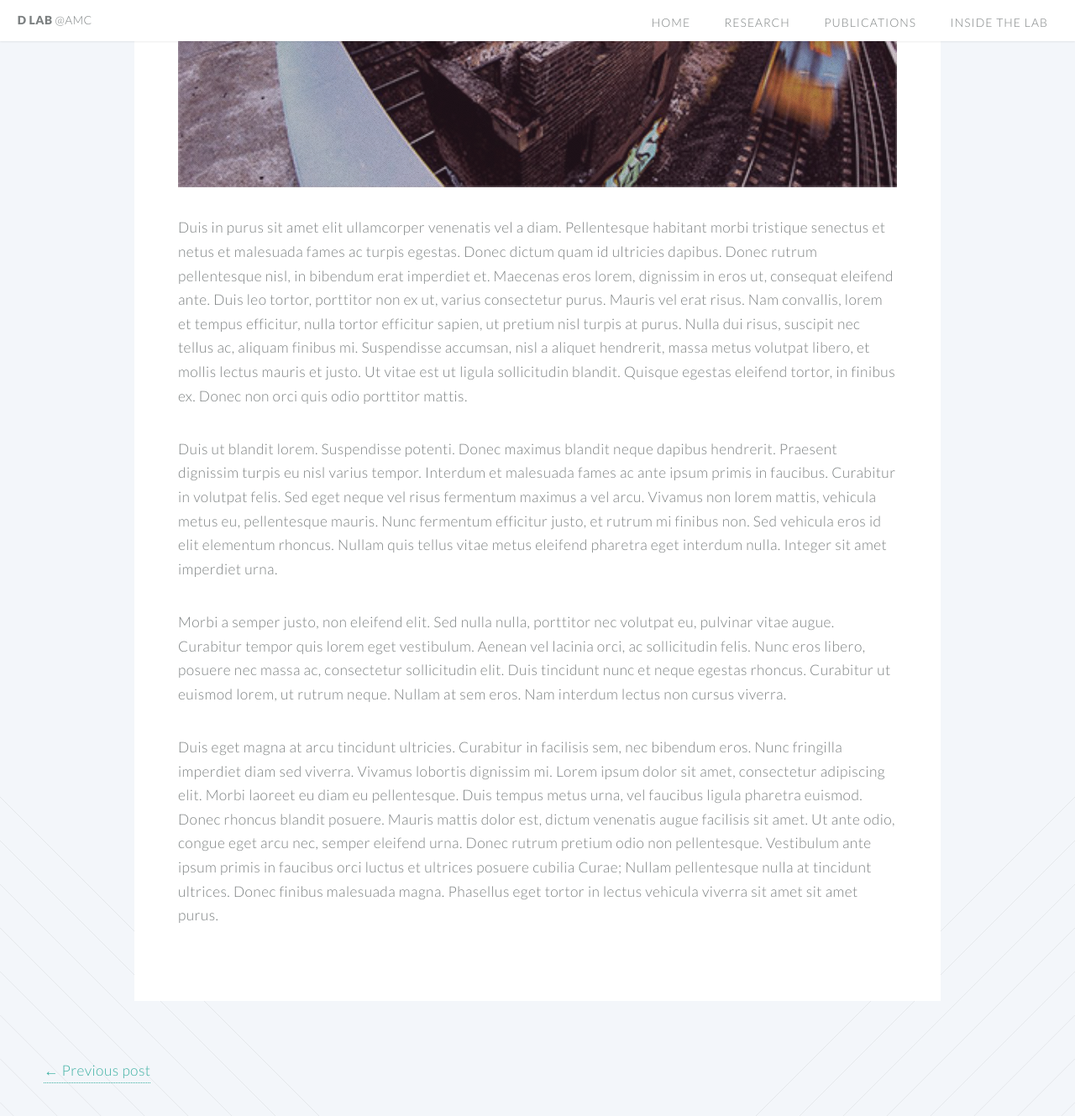
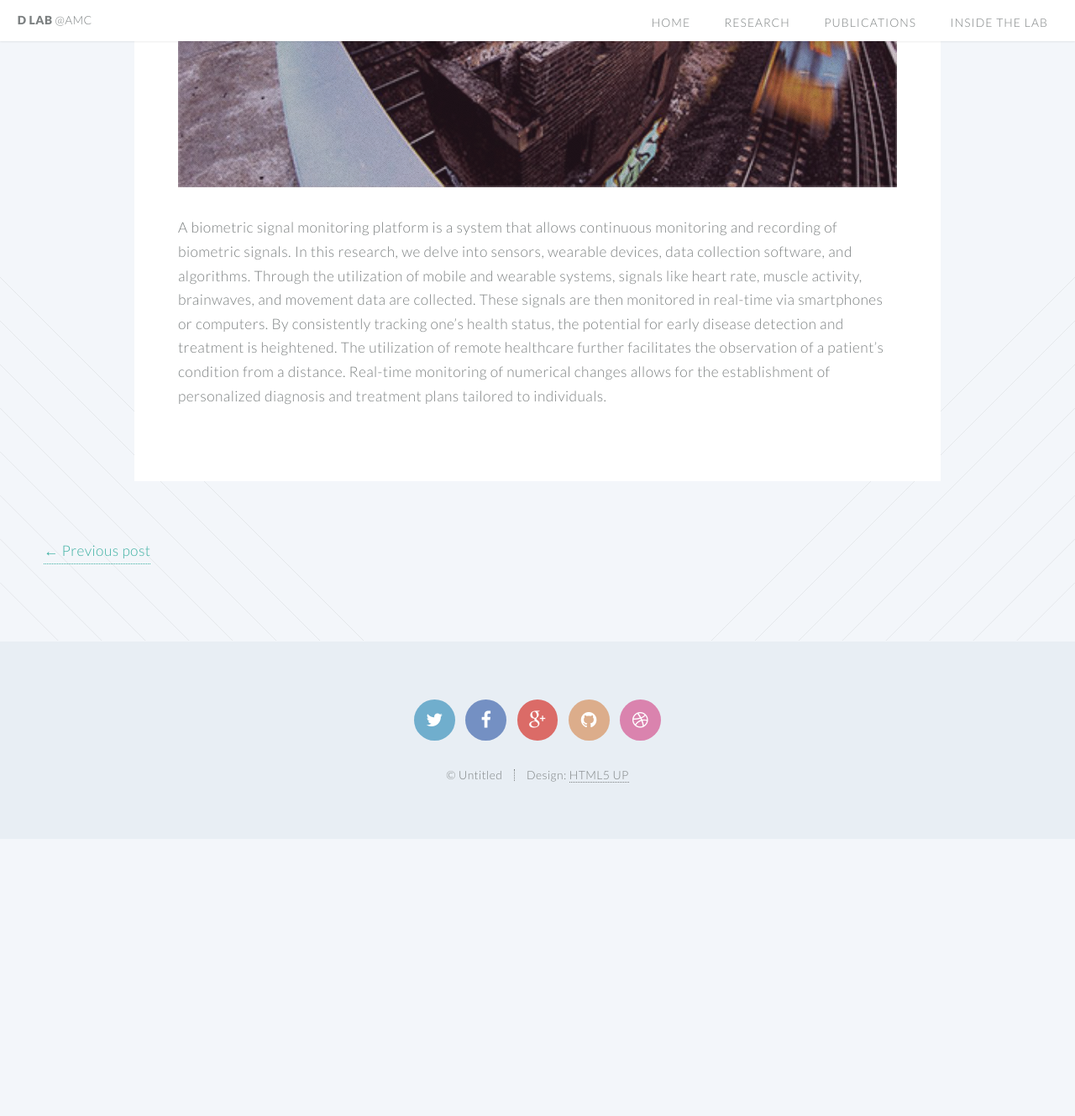
Before and after one commit to ydon1111/ydon1111.github.io, a Jekyll site: the page built from _posts/2014-08-31-duis-in-purus.markdown, in a window 1280 px wide and 1400 px high, scrolled down 587 px. Shown: the top 1329 px of the window at 84% size. Built offline with Jekyll 4.4.1, drawn with Linux system fonts in a browser that asks for light colours; after the commit the page ends 1586 px from its top, so only the background shows below that; some of the changed text lies outside the part shown.

Commit message:
poster 수정예신

```diff
--- a/_includes/header.html
+++ b/_includes/header.html
@@ -3,7 +3,7 @@
 				<nav id="nav">
 					<ul>
 						<li><a href="/">Home</a></li>
-						<li><a href="/blog.html">Research</a></li>
+						<li><a href="/researchTopics.html">Research</a></li>
 						<li><a href="/publications.html">Publications</a></li>
 						<li class="Inside the Lab">
 							<a href="">Inside the Lab</a>
--- a/_posts/2014-08-07-first-post.markdown
+++ b/_posts/2014-08-07-first-post.markdown
@@ -4,7 +4,7 @@
 date:   2014-08-31 14:36:23
 permalink: /first-post.html
 ---
-<span class="image featured"><img src="/images/pic02.jpg" alt=""></span>
+<span class="image featured"><img src="/images/pic01.jpg" alt=""></span>
 Lorem ipsum dolor sit amet, consectetur adipiscing elit. Suspendisse at metus augue. In fringilla nibh ac efficitur blandit. Nullam eu pretium mi. Cum sociis natoque penatibus et magnis dis parturient montes, nascetur ridiculus mus. Curabitur vulputate lacinia tortor, vel ultrices ligula. Etiam hendrerit aliquam tristique. Nulla tincidunt tortor id quam dignissim fermentum.
 
 Duis in purus sit amet elit ullamcorper venenatis vel a diam. Pellentesque habitant morbi tristique senectus et netus et malesuada fames ac turpis egestas. Donec dictum quam id ultricies dapibus. Donec rutrum pellentesque nisl, in bibendum erat imperdiet et. Maecenas eros lorem, dignissim in eros ut, consequat eleifend ante. Duis leo tortor, porttitor non ex ut, varius consectetur purus. Mauris vel erat risus. Nam convallis, lorem et tempus efficitur, nulla tortor efficitur sapien, ut pretium nisl turpis at purus. Nulla dui risus, suscipit nec tellus ac, aliquam finibus mi. Suspendisse accumsan, nisl a aliquet hendrerit, massa metus volutpat libero, et mollis lectus mauris et justo. Ut vitae est ut ligula sollicitudin blandit. Quisque egestas eleifend tortor, in finibus ex. Donec non orci quis odio porttitor mattis.
--- a/_posts/2014-08-31-duis-in-purus.markdown
+++ b/_posts/2014-08-31-duis-in-purus.markdown
@@ -1,14 +1,8 @@
 ---
 layout: post
-title:  "Duis in purus"
+title:  "Biomedical Signal Monitoring"
 date:   2014-09-07 14:36:23
-categories: Duis
+categories: Biomedical Signal Monitoring
 ---
 <span class="image featured"><img src="/images/pic01.jpg" alt=""></span>
-Duis in purus sit amet elit ullamcorper venenatis vel a diam. Pellentesque habitant morbi tristique senectus et netus et malesuada fames ac turpis egestas. Donec dictum quam id ultricies dapibus. Donec rutrum pellentesque nisl, in bibendum erat imperdiet et. Maecenas eros lorem, dignissim in eros ut, consequat eleifend ante. Duis leo tortor, porttitor non ex ut, varius consectetur purus. Mauris vel erat risus. Nam convallis, lorem et tempus efficitur, nulla tortor efficitur sapien, ut pretium nisl turpis at purus. Nulla dui risus, suscipit nec tellus ac, aliquam finibus mi. Suspendisse accumsan, nisl a aliquet hendrerit, massa metus volutpat libero, et mollis lectus mauris et justo. Ut vitae est ut ligula sollicitudin blandit. Quisque egestas eleifend tortor, in finibus ex. Donec non orci quis odio porttitor mattis.
-
-Duis ut blandit lorem. Suspendisse potenti. Donec maximus blandit neque dapibus hendrerit. Praesent dignissim turpis eu nisl varius tempor. Interdum et malesuada fames ac ante ipsum primis in faucibus. Curabitur in volutpat felis. Sed eget neque vel risus fermentum maximus a vel arcu. Vivamus non lorem mattis, vehicula metus eu, pellentesque mauris. Nunc fermentum efficitur justo, et rutrum mi finibus non. Sed vehicula eros id elit elementum rhoncus. Nullam quis tellus vitae metus eleifend pharetra eget interdum nulla. Integer sit amet imperdiet urna.
-
-Morbi a semper justo, non eleifend elit. Sed nulla nulla, porttitor nec volutpat eu, pulvinar vitae augue. Curabitur tempor quis lorem eget vestibulum. Aenean vel lacinia orci, ac sollicitudin felis. Nunc eros libero, posuere nec massa ac, consectetur sollicitudin elit. Duis tincidunt nunc et neque egestas rhoncus. Curabitur ut euismod lorem, ut rutrum neque. Nullam at sem eros. Nam interdum lectus non cursus viverra.
-
-Duis eget magna at arcu tincidunt ultricies. Curabitur in facilisis sem, nec bibendum eros. Nunc fringilla imperdiet diam sed viverra. Vivamus lobortis dignissim mi. Lorem ipsum dolor sit amet, consectetur adipiscing elit. Morbi laoreet eu diam eu pellentesque. Duis tempus metus urna, vel faucibus ligula pharetra euismod. Donec rhoncus blandit posuere. Mauris mattis dolor est, dictum venenatis augue facilisis sit amet. Ut ante odio, congue eget arcu nec, semper eleifend urna. Donec rutrum pretium odio non pellentesque. Vestibulum ante ipsum primis in faucibus orci luctus et ultrices posuere cubilia Curae; Nullam pellentesque nulla at tincidunt ultrices. Donec finibus malesuada magna. Phasellus eget tortor in lectus vehicula viverra sit amet sit amet purus.
+A biometric signal monitoring platform is a system that allows continuous monitoring and recording of biometric signals. In this research, we delve into sensors, wearable devices, data collection software, and algorithms. Through the utilization of mobile and wearable systems, signals like heart rate, muscle activity, brainwaves, and movement data are collected. These signals are then monitored in real-time via smartphones or computers. By consistently tracking one's health status, the potential for early disease detection and treatment is heightened. The utilization of remote healthcare further facilitates the observation of a patient's condition from a distance. Real-time monitoring of numerical changes allows for the establishment of personalized diagnosis and treatment plans tailored to individuals.
```
Also changed, not shown: index.html (+35 -41 lines), researchTopics.html (added, +24 -0 lines), assets/pic01.jpg.
